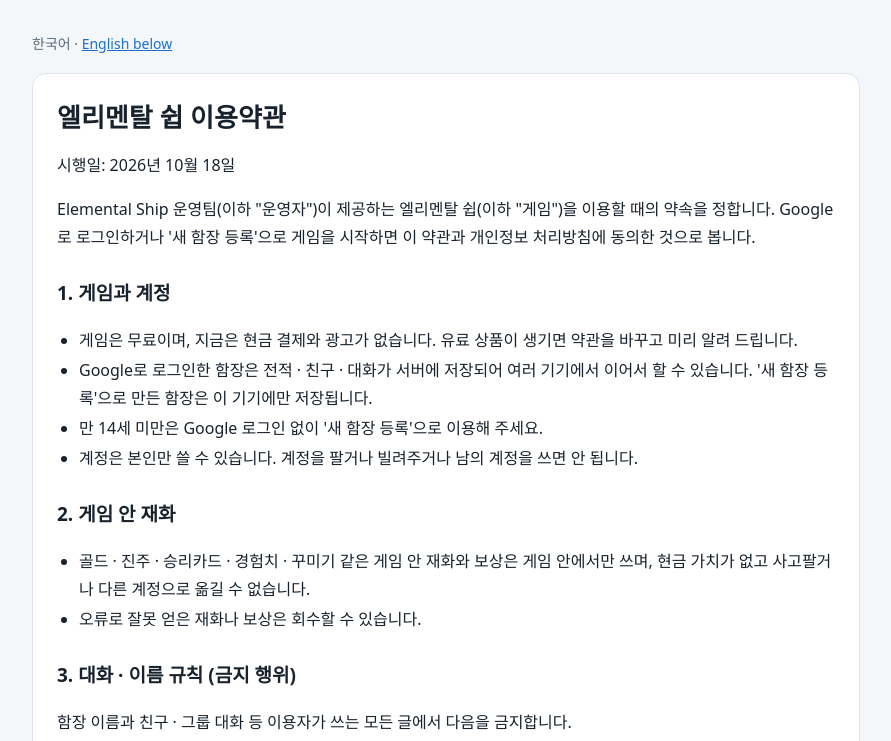
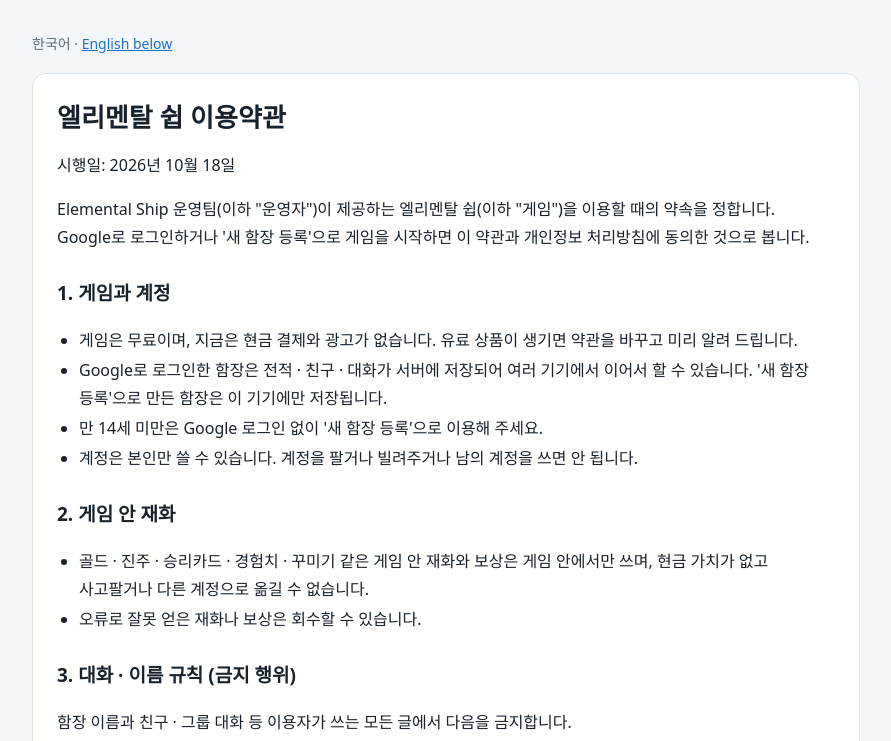
Before and after one commit to SEOhyea/elemental-ship, a plain HTML site: page terms.html in a window 1280 px wide. Shown: the part 59-800 px from the top of the page, without its empty margins (194-1085 px from the left). Drawn offline with Linux system fonts and the light colour scheme.

Commit message:
Keep Korean words together when wrapping
Co-Authored-By: Claude Opus 5.5 <noreply@anthropic.com>

```diff
--- a/terms.html
+++ b/terms.html
@@ -5,7 +5,7 @@
   :root { --bg: #f4f7fa; --card: #ffffff; --ink: #18222d; --dim: #5a6a7b; --line: #dde4ec; --accent: #1b6fd1; }
   @media (prefers-color-scheme: dark) { :root { --bg: #0b1520; --card: #111e2b; --ink: #e6eef6; --dim: #9fb0c2; --line: #223345; --accent: #6fb6ff; } }
   * { box-sizing: border-box; }
-  body { margin: 0; background: var(--bg); color: var(--ink); font: 16px/1.75 "Malgun Gothic", "Apple SD Gothic Neo", "Noto Sans KR", system-ui, sans-serif; }
+  body { margin: 0; background: var(--bg); color: var(--ink); font: 16px/1.75 "Malgun Gothic", "Apple SD Gothic Neo", "Noto Sans KR", system-ui, sans-serif; word-break: keep-all; overflow-wrap: anywhere; }   /* 10/18 한국어는 낱말 단위로 줄바꿈 */
   header { background: var(--card); border-bottom: 1px solid var(--line); }
   .bar { max-width: 860px; margin: 0 auto; padding: 14px 16px; display: flex; flex-wrap: wrap; gap: 8px 18px; align-items: center; }
   .brand { font-weight: 800; letter-spacing: .02em; margin-right: auto; color: var(--ink); text-decoration: none; }
```
Also changed, not shown: delete-account.html (+1 -1 lines), index.html (+1 -1 lines), privacy.html (+1 -1 lines).
